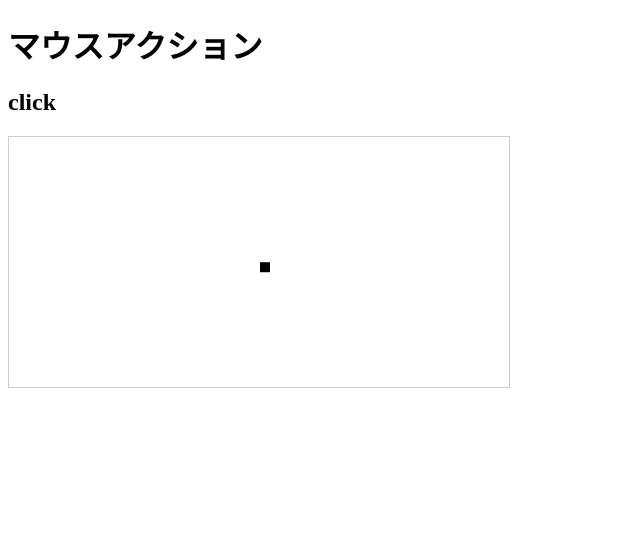
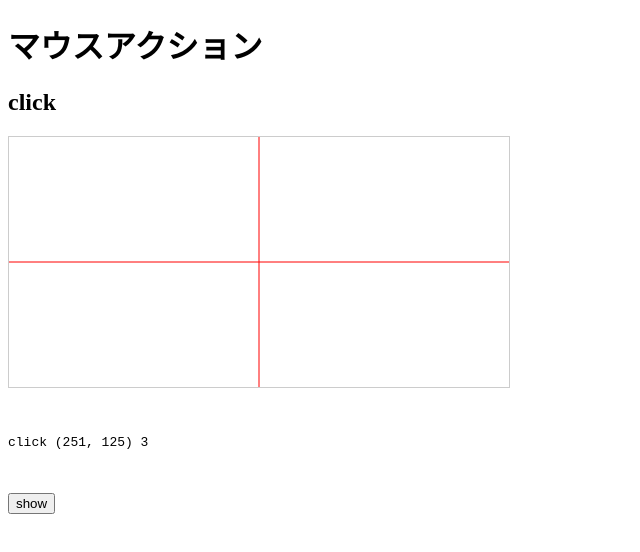
Before and after one commit to chococorone/canvasTest, a plain HTML site: page index.html in a window 1280 px wide. Both pictures are taken after a click on the element 259 px from the left and 261 px from the top of the page. Shown: the whole page, without its empty margins (0-640 px from the left). Drawn offline with Linux system fonts and the light colour scheme.

Commit message:
クリック座標を領域ごとに保持

```diff
--- a/index.html
+++ b/index.html
@@ -10,13 +10,17 @@
 		}
   </style>
 </head>
-  <body>
+  <body onload = "init()">
     <h1>マウスアクション</h1>
     <section>
 	     <h2>click</h2>
        <canvas id="e_click" width="500" height="250"></canvas>
     </section>
+    <pre style="width: 350px; max-height: 300px;">
+    <div id="message"></div>
+    </pre>
 
+    <button type = "button" onclick="show()">show</button>
 
     <script src="index.js"></script>
   </body>
--- a/index.js
+++ b/index.js
@@ -2,36 +2,114 @@
  * マウスアクション
  ***************************************/
 
-/*
- * クリックしたところに矩形を描画する
- */
-function e_click() {
-    var cs = document.getElementById('e_click');
-    var ctx = cs.getContext('2d');
-    var w = cs.width;
-    var h = cs.height;
-    var x = 0;
-    var y = 0;
+//グローバル変数としてcanvas定義
+const c = document.getElementById('e_click');
+const ctx = c.getContext('2d');
 
-    function onClick(e) {
-        /*
-         * rectでcanvasの絶対座標位置を取得し、
-         * クリック座標であるe.clientX,e.clientYからその分を引く
-         * ※クリック座標はdocumentからの位置を返すため
-         * ※rectはスクロール量によって値が変わるので、onClick()内でつど定義
-         */
-        var rect = e.target.getBoundingClientRect();
-        x = e.clientX - rect.left;
-        y = e.clientY - rect.top;
+var w = c.width;
+var h = c.height;
 
-        draw();
+var pos_lu = [];
+var pos_ld = [];
+var pos_ru = [];
+var pos_rd = [];
+
+//現在位置を配列で返す
+function pos(e) {
+    var x, y, region;
+    x = e.clientX - c.getBoundingClientRect().left;
+    y = e.clientY - c.getBoundingClientRect().top;
+
+    //小数点以下の切り捨て
+    x = Math.floor(x);
+    y = Math.floor(y);
+
+    region = judgeRegion(x,y);
+
+
+
+    return [x, y, region];
+}
+
+//どの領域クリックしたか判定
+function judgeRegion(x,y){
+  if(x < w/2){
+    if(y < h/2){
+      pos_lu[0] = x;
+      pos_lu[1] = y;
+      return 0;
+    }else{
+      pos_ld[0] = x;
+      pos_ld[1] = y;
+      return 1;
     }
+  }else{
+    if(y < h/2){
+      pos_ru[0] = x;
+      pos_ru[1] = y;
+      return 2;
+    }else{
+      pos_rd[0] = x;
+      pos_rd[1] = y;
+      return 3;
+    }
+  }
+}
 
-    function draw() {
-        ctx.clearRect(0, 0, w, h);
-        ctx.fillRect(x, y, 10, 10);
-    }
+//座標を表示させるための文字列作成
+function strPair(pos) {
+    return ' (' + pos[0] + ', ' + pos[1] + ')' + ' ' + pos[2]
+}
 
-    cs.addEventListener('click', onClick, false);
+//メッセージを"messageに出力"
+function showMessage(message) {
+    var current = document.getElementById("message").textContent;
+    message = current + '\n' + message;
+    document.getElementById("message").innerHTML = message;
 }
-e_click();
+
+function draw(x,y) {
+    ctx.clearRect(0, 0, w, h);
+
+    drawRegion();
+    ctx.fillRect(x, y, 10, 10);
+}
+
+function drawRegion(){
+  // 線の色
+  ctx.strokeStyle = "red" ;
+  // 線の太さ
+  ctx.lineWidth = 1 ;
+
+  // パスをリセット
+  ctx.beginPath () ;
+  // 線を引くスタート地点に移動
+  ctx.moveTo( 0, h/2 ) ;
+  // スタート地点から(200,200)まで線を引く
+  ctx.lineTo( w, h/2 )
+  // 線を描画する
+  ctx.stroke() ;
+
+  // パスをリセット
+  ctx.beginPath () ;
+  // 線を引くスタート地点に移動
+  ctx.moveTo( w/2, 0 ) ;
+  // スタート地点から(200,200)まで線を引く
+  ctx.lineTo( w/2, h );
+  // 線を描画する
+  ctx.stroke();
+}
+
+function show(){
+  alert('(' + pos_lu[0] + ',' + pos_lu[1] + ')');
+}
+
+//canvasアクションの定義なんか
+function init() {
+    var i, message;
+    drawRegion();
+
+    c.addEventListener('click', function(e) {
+        showMessage('click' + strPair(pos(e)));
+    });
+}
```
